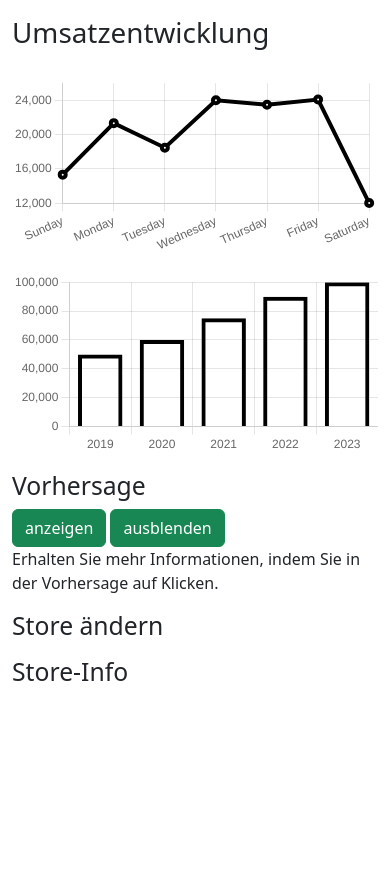
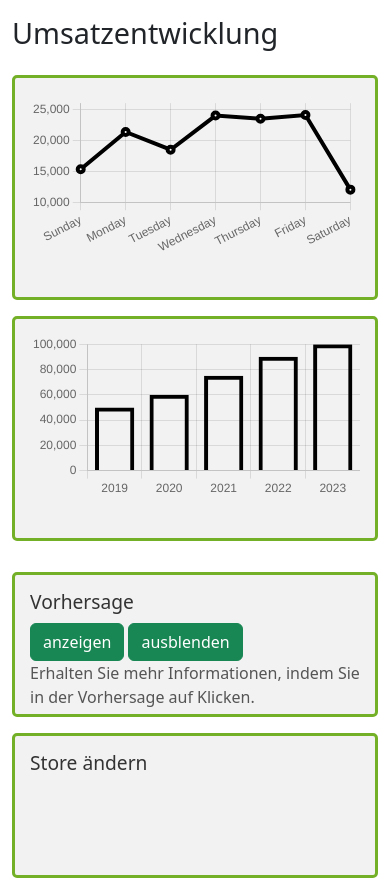
Before and after one commit to aroeder-ipri/XAI-im-Controlling, a plain HTML site: page Frontend/index.html in a window 390 px wide. Shown: the top 880 px of the page. Before the commit the page ends 844 px from the top, so only its background shows below. Drawn offline with nearby package versions, Linux system fonts and the light colour scheme.

Commit message:
Update dashboard.css

```diff
--- a/Frontend/dashboard.css
+++ b/Frontend/dashboard.css
@@ -1,48 +1,47 @@
-.bi {
-  display: inline-block;
-  width: 1rem;
-  height: 1rem;
+/* Allgemeine Stile für die Boxen */
+.content-box1 {
+    background-color: #F2F2F2; /* Hintergrundfarbe */
+    border: 3px solid #74B027; /* Rahmenfarbe und -stärke */
+    border-radius: 5px; /* Abrundung der Ecken */
+    padding: 15px; /* Innenabstand */
+    margin-top: 15px; /* Abstand nach oben */
+    margin-bottom: 15px; /* Abstand nach unten */
+    height: 225px; /* Festlegen einer festen Höhe für die Boxen */
+}
+.content-box2 {
+    background-color: #F2F2F2; /* Hintergrundfarbe */
+    border: 3px solid #74B027; /* Rahmenfarbe und -stärke */
+    border-radius: 5px; /* Abrundung der Ecken */
+    padding: 15px; /* Innenabstand */
+    margin-top: 15px; /* Abstand nach oben */
+    margin-bottom: 15px; /* Abstand nach unten */
+    height: 145px; /* Festlegen einer festen Höhe für die Boxen */
 }
 
-/*
- * Sidebar
- */
-
-@media (min-width: 768px) {
-  .sidebar .offcanvas-lg {
-    position: -webkit-sticky;
-    position: sticky;
-    top: 48px;
-  }
-  .navbar-search {
-    display: block;
-  }
+/* Stil für die Seitenüberschrift */
+h1 {
+    margin-top: 20px; /* Abstand nach oben */
 }
 
-.sidebar .nav-link {
-  font-size: .875rem;
-  font-weight: 500;
+/* Stil für die Hauptüberschriften */
+h2 {
+    color: #333; /* Textfarbe */
+    font-size: 1.5rem; /* Schriftgröße */
+    margin-bottom: 10px; /* Abstand nach unten */
 }
 
-.sidebar .nav-link.active {
-  color: #2470dc;
+/* Stil für die Textabschnitte */
+p {
+    color: #555; /* Textfarbe */
+    font-size: 1rem; /* Schriftgröße */
 }
 
-.sidebar-heading {
-  font-size: .75rem;
+/* Medienabfrage für eine bessere Lesbarkeit auf kleinen Bildschirmen */
+@media (max-width: 768px) {
+    h1 {
+        font-size: 1.8rem; /* Größere Schriftgröße für kleinere Bildschirme */
+    }
+    h2 {
+        font-size: 1.2rem; /* Kleinere Schriftgröße für Hauptüberschriften */
+    }
 }
-
-/*
- * Navbar
- */
-
-.navbar-brand {
-  padding-top: .75rem;
-  padding-bottom: .75rem;
-  background-color: rgba(0, 0, 0, .25);
-  box-shadow: inset -1px 0 0 rgba(0, 0, 0, .25);
-}
-
-.navbar .form-control {
-  padding: .75rem 1rem;
-}
```
